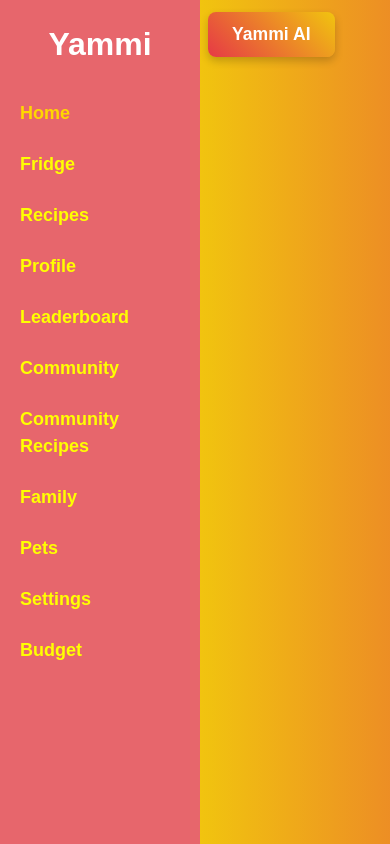
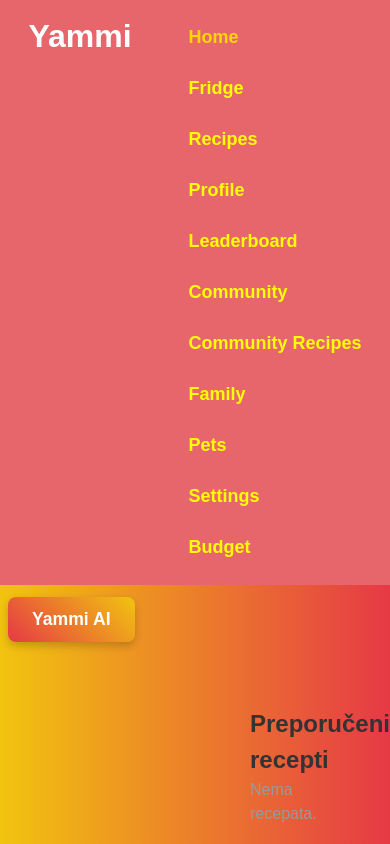
Before and after one commit to dekimajadanijel/yammi-ai-mvp, a React (Create React App) app: page / in a window 390 px wide. Shown: the top 844 px of the page. Built offline with nearby package versions, Linux system fonts and the light colour scheme.

Commit message:
Promena overflow-x za mobilni prikaz

```diff
--- a/src/index.css
+++ b/src/index.css
@@ -1,8 +1,6 @@
 html, body {
-  max-width: 100%;
-  overflow-x: hidden;
+  overflow-x: auto;
 }
-
 * {
   box-sizing: border-box;
   margin: 0;
@@ -849,3 +847,45 @@ button.yammi-button:hover {
     box-sizing: border-box;
   }
 }
+@media (max-width: 800px) {
+  html, body {
+    overflow-x: auto !important;
+  }
+
+  .app-container {
+    flex-direction: column;
+  }
+
+  .sidebar {
+    position: relative;
+    width: 100%;
+    height: auto;
+    display: flex;
+    flex-direction: row;
+    justify-content: space-around;
+    padding: 12px 0;
+  }
+
+  .main-content {
+    margin-left: 0;
+    width: 100vw;
+    overflow-x: auto;
+  }
+
+  .recipes-page {
+    flex-direction: column;
+    gap: 24px;
+    padding: 0 12px;
+    width: 100%;
+    overflow-x: auto;
+  }
+
+  .recipe-card {
+    min-width: 100% !important;
+  }
+
+  .recipe-form-card, .add-recipe-form {
+    max-width: 100%;
+    width: 100%;
+  }
+}
```
